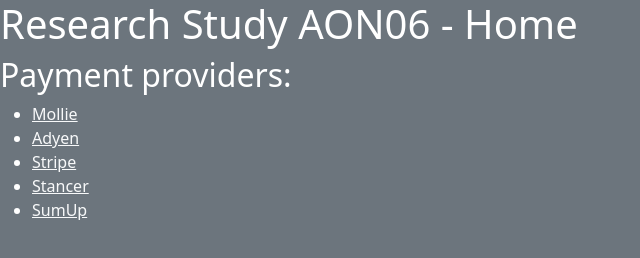
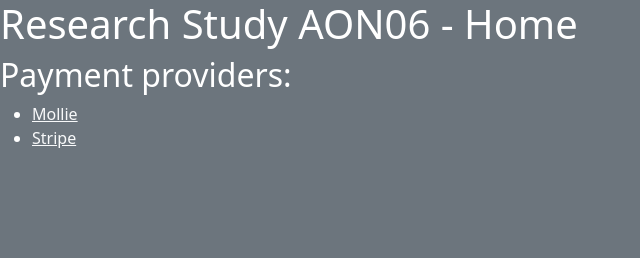
Before and after one commit to JasperVandeputPXL/ResearchProjectPaymentServicesStudy, a plain HTML site: page index.html in a window 1280 px wide. Shown: the whole page, without its empty margins (0-640 px from the left). Drawn offline with nearby package versions, Linux system fonts and the light colour scheme.

Commit message:
fix: removed un-used links

```diff
--- a/index.html
+++ b/index.html
@@ -12,10 +12,7 @@
   <h2>Payment providers:</h2>
   <ul>
     <li><a class="link-light" href="./mollie/" rel="noopener noreferrer">Mollie</a></li>
-    <li><a class="link-light" href="./adyen/" rel="noopener noreferrer">Adyen</a></li>
     <li><a class="link-light" href="./stripe/" rel="noopener noreferrer">Stripe</a></li>
-    <li><a class="link-light" href="./stancer/" rel="noopener noreferrer">Stancer</a></li>
-    <li><a class="link-light" href="./sumup/" rel="noopener noreferrer">SumUp</a></li>
   </ul>
 </body>
 </html>
```
